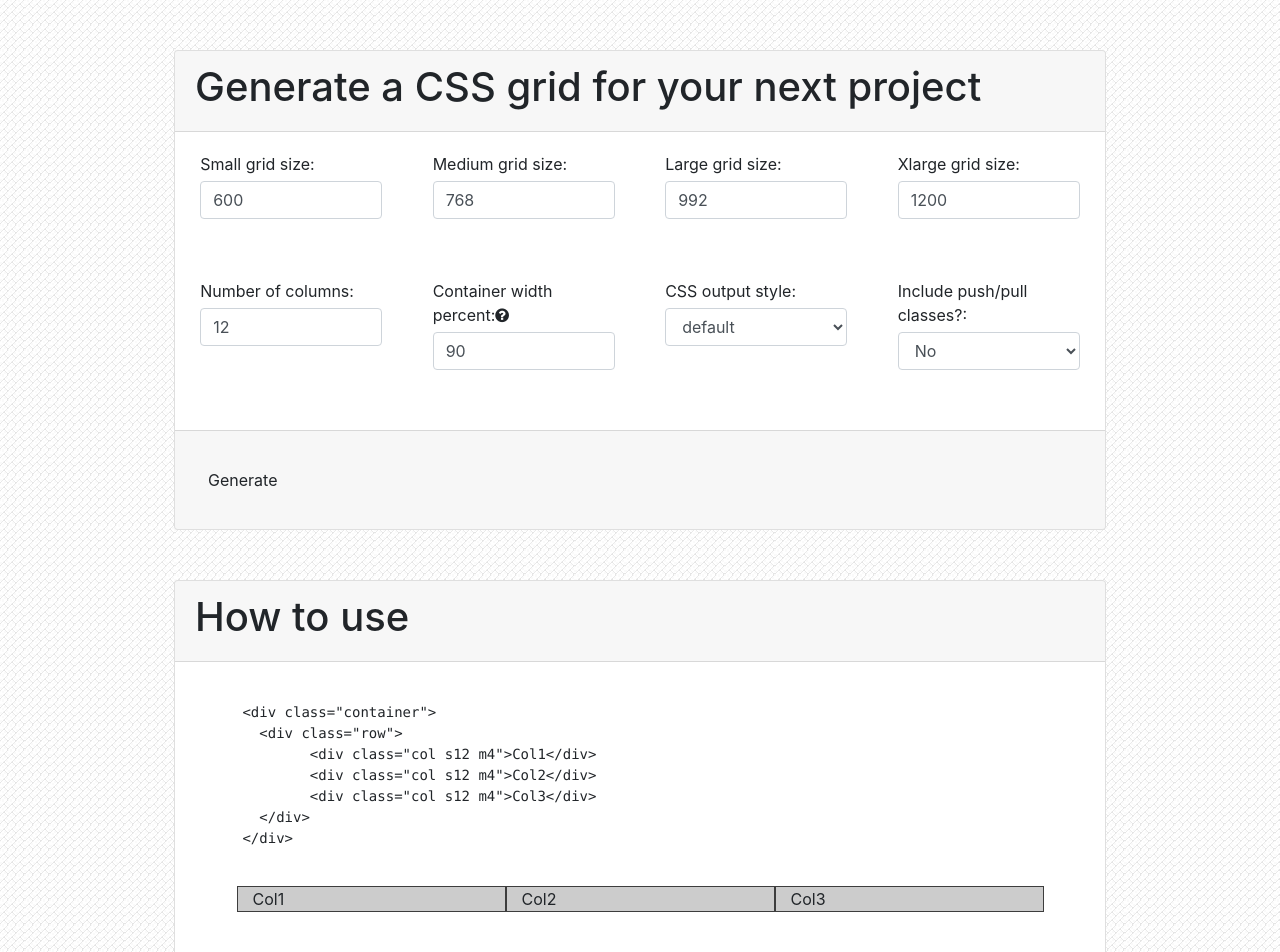
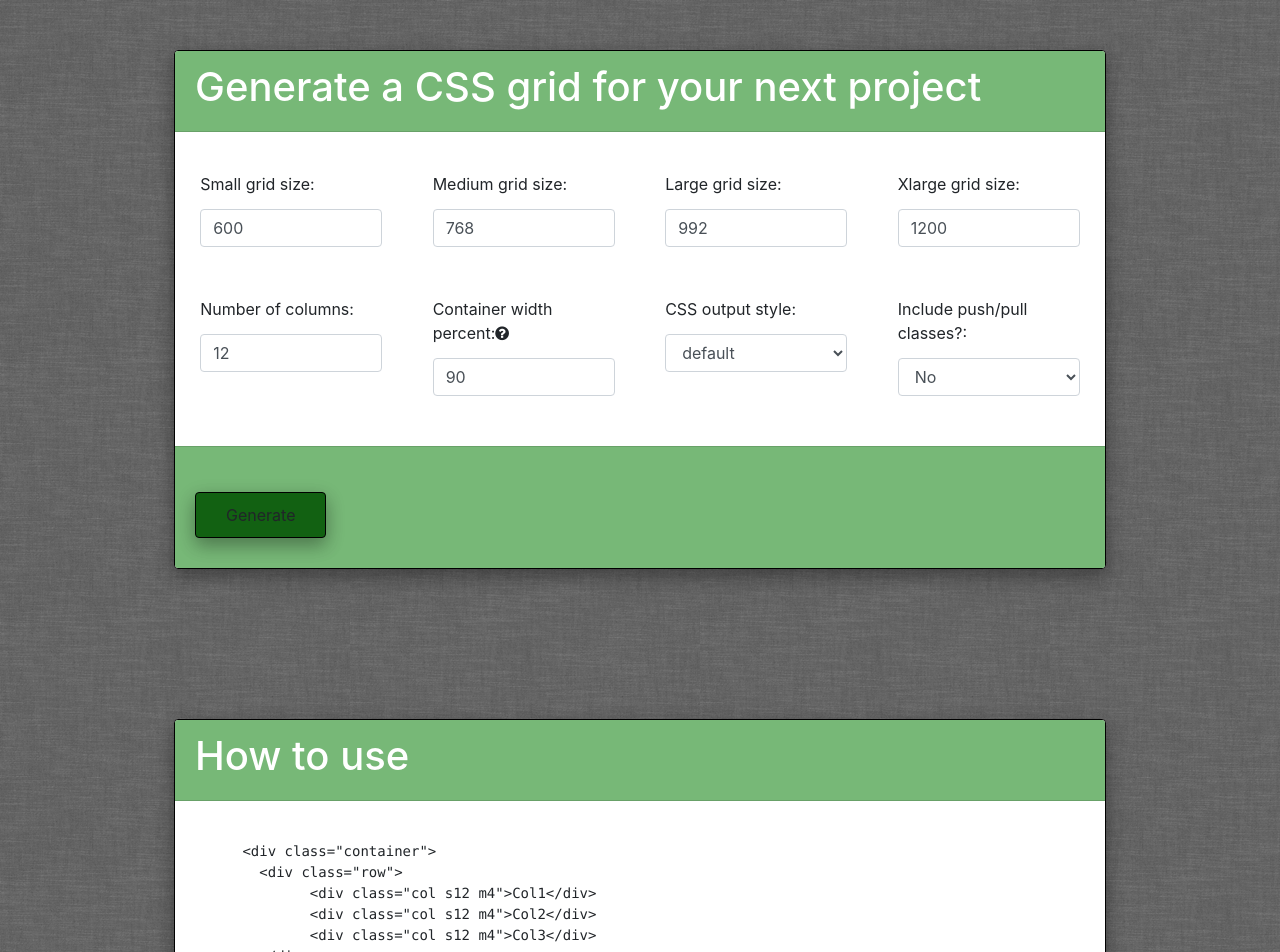
Before and after one commit to ljmerza/gridGenerator, a website: page public/index.html in a window 1280 px wide. Shown: the top 952 px of the page. Drawn offline with nearby package versions, Linux system fonts and the light colour scheme; a script that the page names is missing.

Commit message:
added colors

```diff
--- a/public/index.html
+++ b/public/index.html
@@ -21,9 +21,9 @@
 					<div class="card-header">
 						<h1 class="text-xs-center">Generate a CSS grid for your next project</h1>
 					</div>
-					<form method='POST' action='/sasscompile'>
+					<form method='POST' action='/api/gridgenerator/sasscompile'>
 						<div class="card-text form-top">
-							<div class="row">
+							<div class="row top-top-row">
 								<div class="col s12 m3">
 									<div class="form-group">
 										<label for="sizeSmall">Small grid size:</label>
@@ -97,7 +97,7 @@
 					<div class="card-header">
 						<h1 class="text-xs-center">How to use</h1>
 					</div>
-					<div class="">
+					<div class="card-text">
 						<pre>
 	&lt;div class=&quot;container&quot;&gt;
   	  &lt;div class=&quot;row&quot;&gt;
--- a/public/sass/style.sass
+++ b/public/sass/style.sass
@@ -1,37 +1,64 @@
 body
-  background: url('./skelatal_weave.png')
-  background-size: auto
-  background-repeat: repeat
+	background: url('./grey_wash_wall.png')
+  	background-size: auto
+  	background-repeat: repeat
 
 .form-top [class^='col']
-  margin-bottom: 20px
+	margin-bottom: 50px
 .form-group
-  width: 90% !important
-  margin: 0 auto
+	width: 90% !important
+	margin: 0 auto
 .form-top label
-  margin-top: 20px
-  margin-bottom: 5px
+	margin-top: 3 0px
+	padding-bottom: 5px
+.top-top-row
+	margin-top: 40px
 
+.row
+	margin-bottom: 0
+.top-row
+  margin-top: 50px
+.bott-row
+  margin-top: 150px
+  margin-bottom: 100px
+
+p
+  margin-top: 50px
+  margin-bottom: 50px
+  padding: 0 50px 0 50px
+  line-height: 2em
 .example .col
-  background-color: #ccc
-  border: solid 1px #3d3d3d
+  border: solid 2px #000
 .example
   width: 90%
-.mark
-  margin-top: 40px
 pre
-  margin-top: 40px
+	padding-top: 40px
+
+
+.card
+	border: none
+	box-shadow: 0 8px 17px 0 rgba(0,0,0,0.2),0 6px 20px 0 rgba(0,0,0,0.19)
+.card-header, .card-footer
+	background-color: #77B877
+	color: #fff
 .card-footer
-  margin-top: 40px
-.bott-row
-  margin-top: 50px
-  margin-bottom: 50px
-.top-row
-  margin-top: 50px
-.top-row .card-footer
   padding-top: 30px
   padding-bottom: 30px
-p
-  margin-top: 50px
-  padding: 0 50px 0 50px
-  line-height: 2em
+.card
+	border: solid 1px black
+
+.btn-default
+	background-color: #126112
+	border: solid 1px #000
+	margin-top: 15px
+	padding: 10px 30px 10px 30px
+	box-shadow: 0 8px 17px 0 rgba(0,0,0,0.2),0 6px 20px 0 rgba(0,0,0,0.19)
+.btn-default:active
+	box-shadow: 0 2px 5px 0 rgba(0,0,0,0.16),0 2px 10px 0 rgba(0,0,0,0.12)
+.btn-default:focus
+	outline: 0
+
+.tooltip > .tooltip-inner
+	background-color: rgba(18, 97, 18, 0.8)
+	border: solid 1px black
+	box-shadow: 0 8px 17px 0 rgba(0,0,0,0.2),0 6px 20px 0 rgba(0,0,0,0.19)
```
Also changed, not shown: public/grey_wash_wall.png (added), public/style.css.
